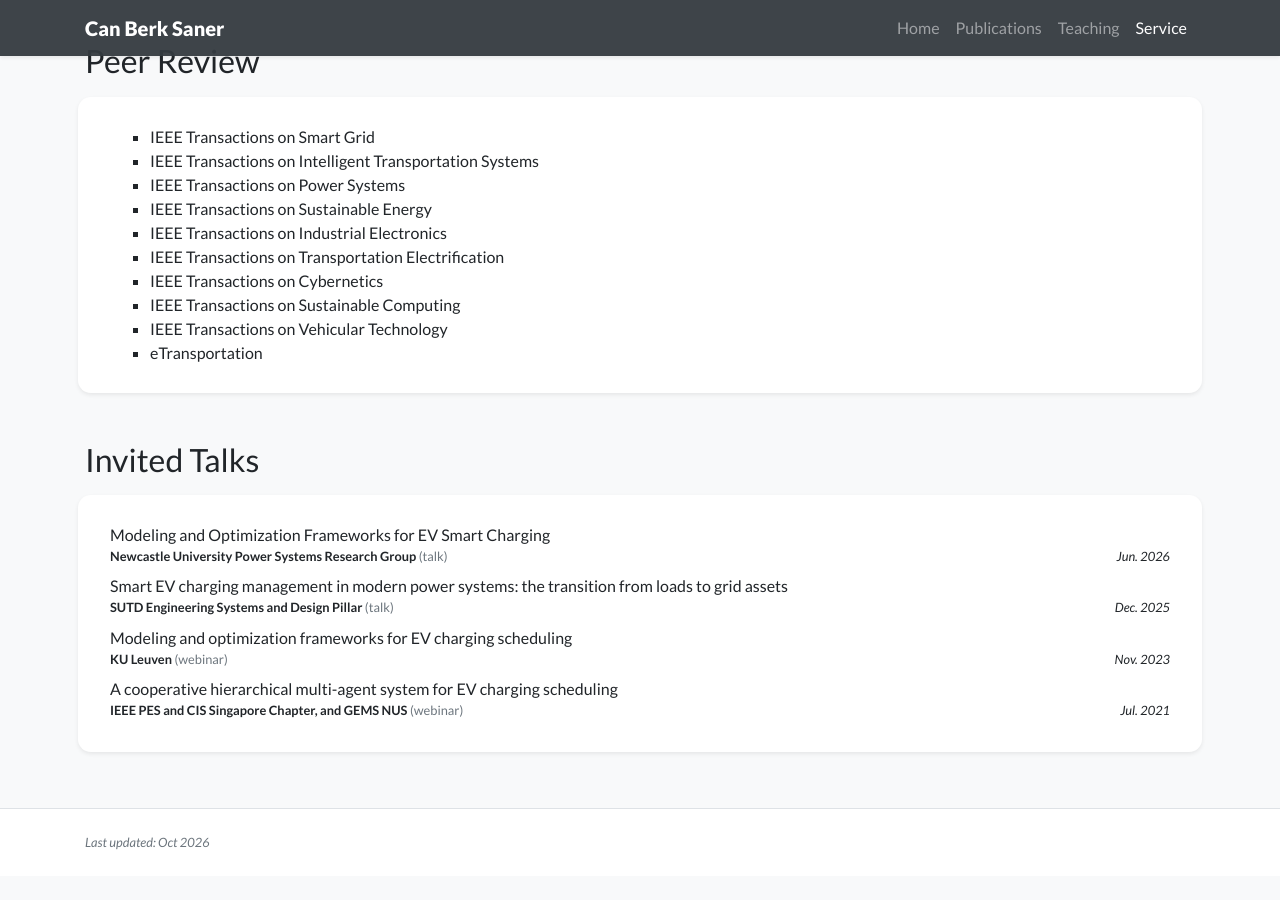
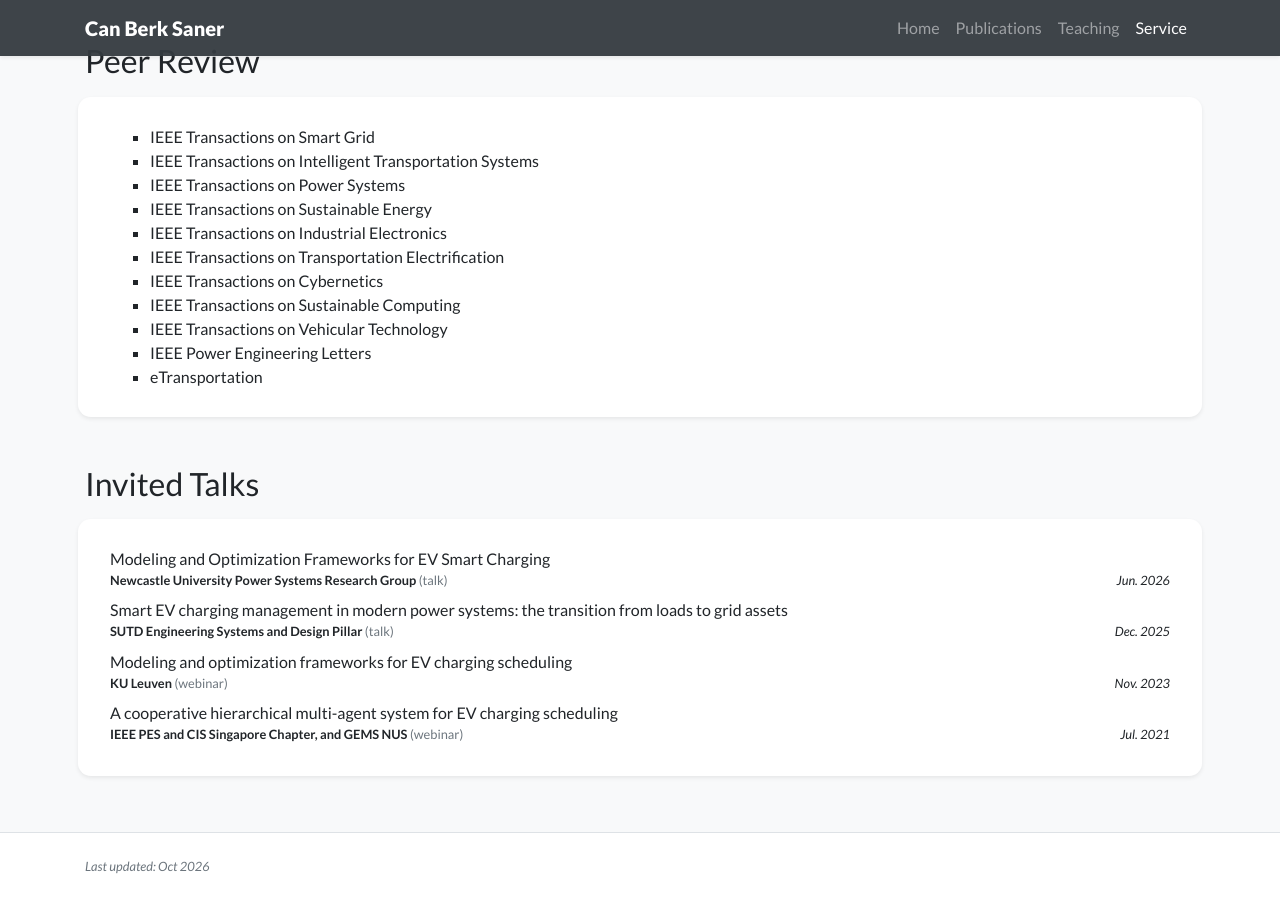
Before and after one commit to canberksaner/canberksaner.github.io, a Jekyll site: the page built from service.html, in a window 1280 px wide and 900 px high, scrolled down 823 px. Built offline with Jekyll 4.4.1, drawn with Linux system fonts in a browser that asks for light colours; nearby versions of some CDN libraries; a style sheet for code colours, icons or effects is not loaded; before the commit the page ends 1699 px from its top, so only the background shows below that.

Commit message:
Add IEEE Power Engineering Letters to peer review list
Co-Authored-By: Claude Opus 5.5 <noreply@anthropic.com>
Claude-Session: https://claude.ai/code/session_01CbUKvRyL59PjLZaY7fZVH3

```diff
--- a/_data/peer_review.yml
+++ b/_data/peer_review.yml
@@ -7,4 +7,5 @@
 - IEEE Transactions on Cybernetics
 - IEEE Transactions on Sustainable Computing
 - IEEE Transactions on Vehicular Technology
+- IEEE Power Engineering Letters
 - eTransportation
```
